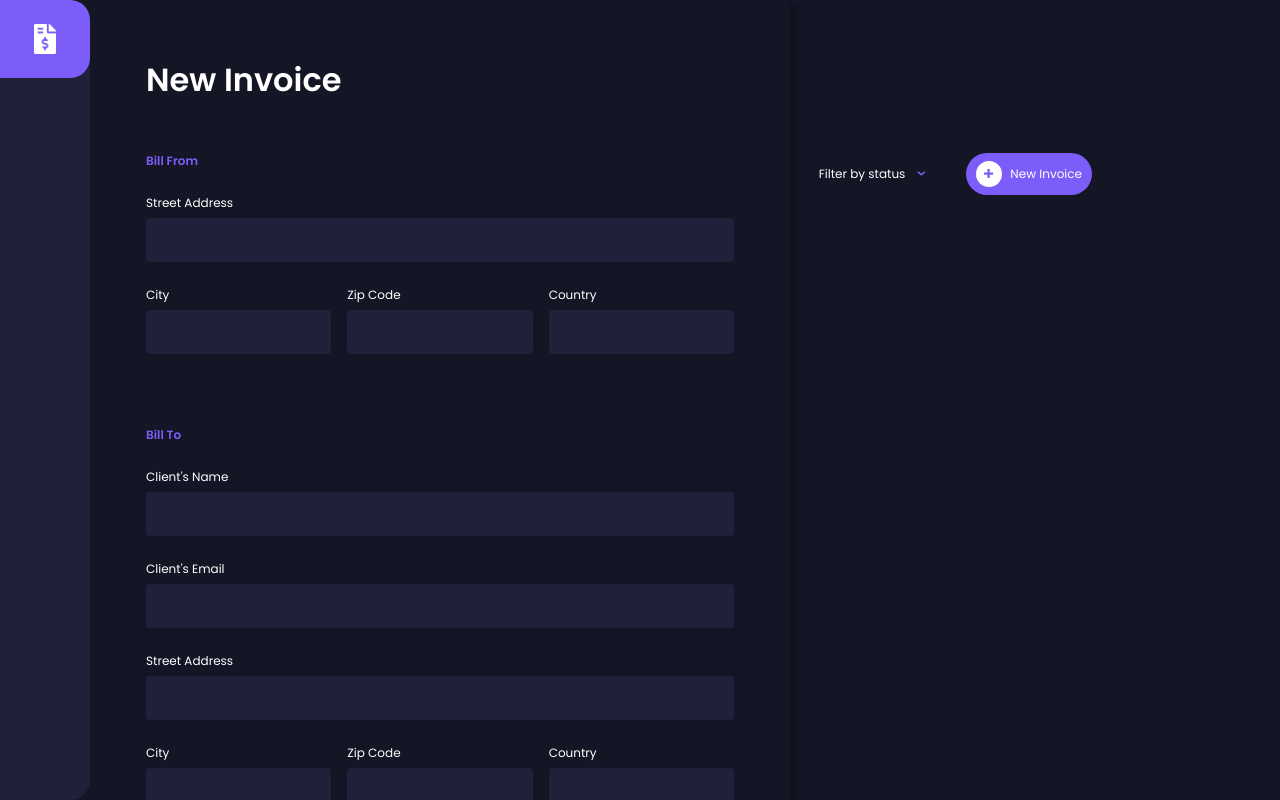
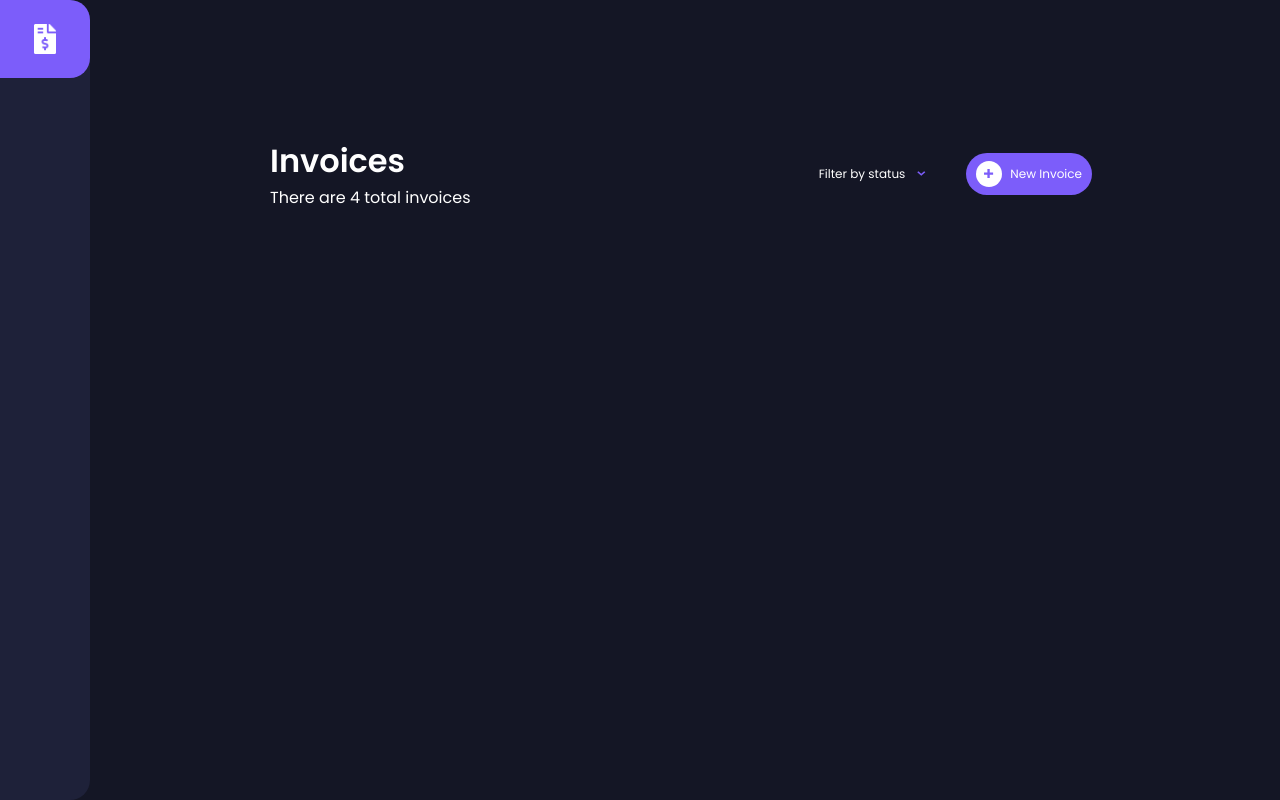
Before and after one commit to sicelo17/vue-invoice-app, a Vue app: page / in a window 1280 px wide. Built offline with nearby package versions, Linux system fonts and the light colour scheme.

Commit message:
added toggleinvoice mutation

```diff
--- a/src/App.vue
+++ b/src/App.vue
@@ -3,7 +3,7 @@
     <div v-if="!mobile" class="app flex flex-column">
       <Navigation />
       <div class="app-content flex flex-column">
-        <InvoiceModal />
+        <InvoiceModal v-if="invoiceModal" />
         <router-view />
       </div>
     </div>
@@ -16,6 +16,7 @@
 </template>
 
 <script>
+import { mapState } from "vuex";
 import Navigation from "./components/Navigation.vue";
 import InvoiceModal from "./components/InvoiceModal.vue"
 export default {
@@ -42,6 +43,9 @@ export default {
       this.mobile = false;
     },
   },
+  computed: {
+    ...mapState(["invoiceModal"])
+  }
 };
 </script>
 
--- a/src/store/index.js
+++ b/src/store/index.js
@@ -2,9 +2,12 @@ import { createStore } from 'vuex'
 
 export default createStore({
   state: {
-    invoiceModal: null
+    invoiceModal: null,
   },
   mutations: {
+    TOGGLE_INVOICE(state) {
+      state.invoiceModal = !state.invoiceModal;
+    },
   },
   actions: {
   },
```
